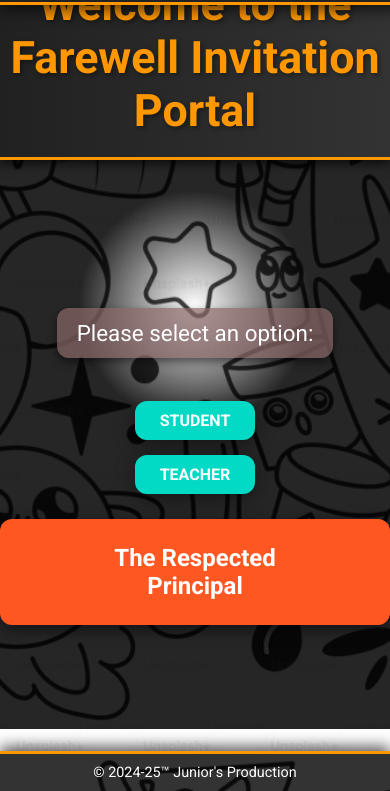
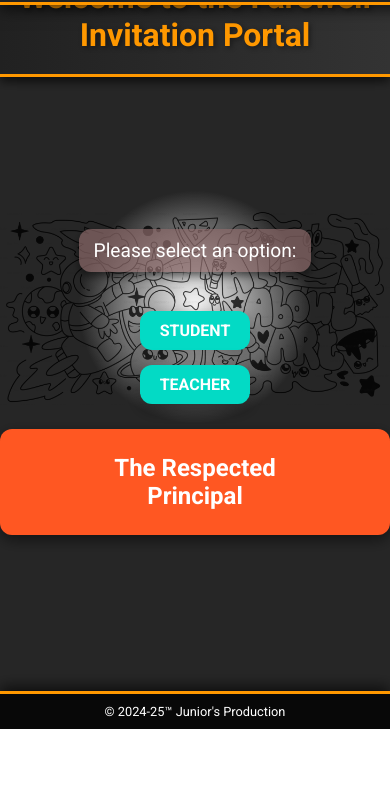
Before and after one commit to solitary-ponderer/SMCS-Farewell, a plain HTML site: page index.html in a window 390 px wide. Shown: the part 115-906 px from the top of the page. After the commit the page ends 844 px from the top, so only its background shows below. Drawn offline with Linux system fonts and the light colour scheme.

Commit message:
Mobile Responsiveness Update 1.o

```diff
--- a/about.css
+++ b/about.css
@@ -12,3 +12,16 @@ main {
     border-radius: 10px;
     line-height: 1.6;
 }
+
+/* Improved Mobile Responsiveness */
+@media (max-width: 768px) {
+    main {
+        padding: 15px;
+        margin: 70px auto;
+        max-width: 95%;
+    }
+
+    main p {
+        font-size: 1em;
+    }
+}
--- a/global.css
+++ b/global.css
@@ -123,3 +123,25 @@ footer {
 footer p {
     margin: 0;
 }
+
+/* Improved Mobile Responsiveness */
+@media (max-width: 768px) {
+    body {
+        background-size: cover; /* Ensure background looks good */
+    }
+
+    .nav-bar ul {
+        flex-direction: column;
+        gap: 15px;
+    }
+
+    .nav-bar ul li a {
+        font-size: 1em;
+        padding: 10px;
+    }
+
+    footer {
+        font-size: 0.8em;
+        padding: 10px;
+    }
+}
--- a/index.css
+++ b/index.css
@@ -191,15 +191,24 @@ footer p {
     margin: 0;
 }
 
-/* Mobile Responsiveness */
+/* Improved Mobile Responsiveness */
 @media (max-width: 768px) {
+    body {
+        overflow: auto; /* Allow scrolling */
+        background-size: contain; /* Ensure background fits well */
+    }
+
+    header h1 {
+        font-size: 2em; /* Adjust heading size */
+    }
+
     main p {
-        font-size: 1.4em;
-        padding: 12px 20px;
+        font-size: 1.2em;
+        padding: 10px 15px;
     }
 
     .button {
-        padding: 10px 25px;
+        padding: 10px 20px;
         font-size: 1em;
     }
 
@@ -217,4 +226,9 @@ footer p {
         font-size: 1em;
         padding: 10px;
     }
+
+    footer {
+        font-size: 0.8em;
+        padding: 10px;
+    }
 }
--- a/script.js
+++ b/script.js
@@ -1,10 +1,18 @@
-//Mouse movement
+// Check if the device is mobile
+const isMobile = /iPhone|iPad|iPod|Android/i.test(navigator.userAgent);
+
+if (!isMobile) {
+    //Mouse movement for PC
     document.addEventListener("mousemove", (event) => {
-    // Collecting cursor coordinate
         const x = event.clientX / window.innerWidth;
         const y = event.clientY / window.innerHeight;
 
-    // Updating the co ordinates
+        // Update the coordinates for the cursor effect
         document.body.style.setProperty("--x", `${x * 100}%`);
         document.body.style.setProperty("--y", `${y * 100}%`);
     });
+} else {
+    // Disable background effect on mobile
+    document.body.style.setProperty("--x", "50%");
+    document.body.style.setProperty("--y", "50%");
+}
```
Also changed, not shown: credits.css (+13 -0 lines). Lines whose indentation alone changed are shown as unchanged.
